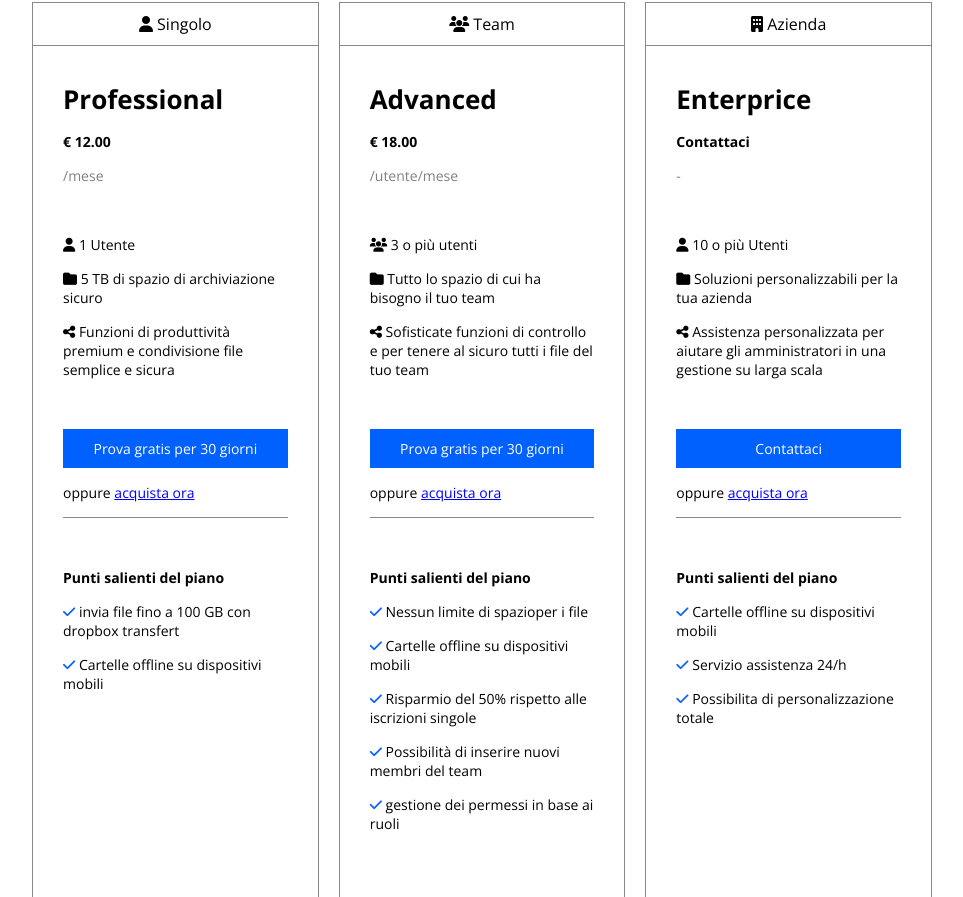
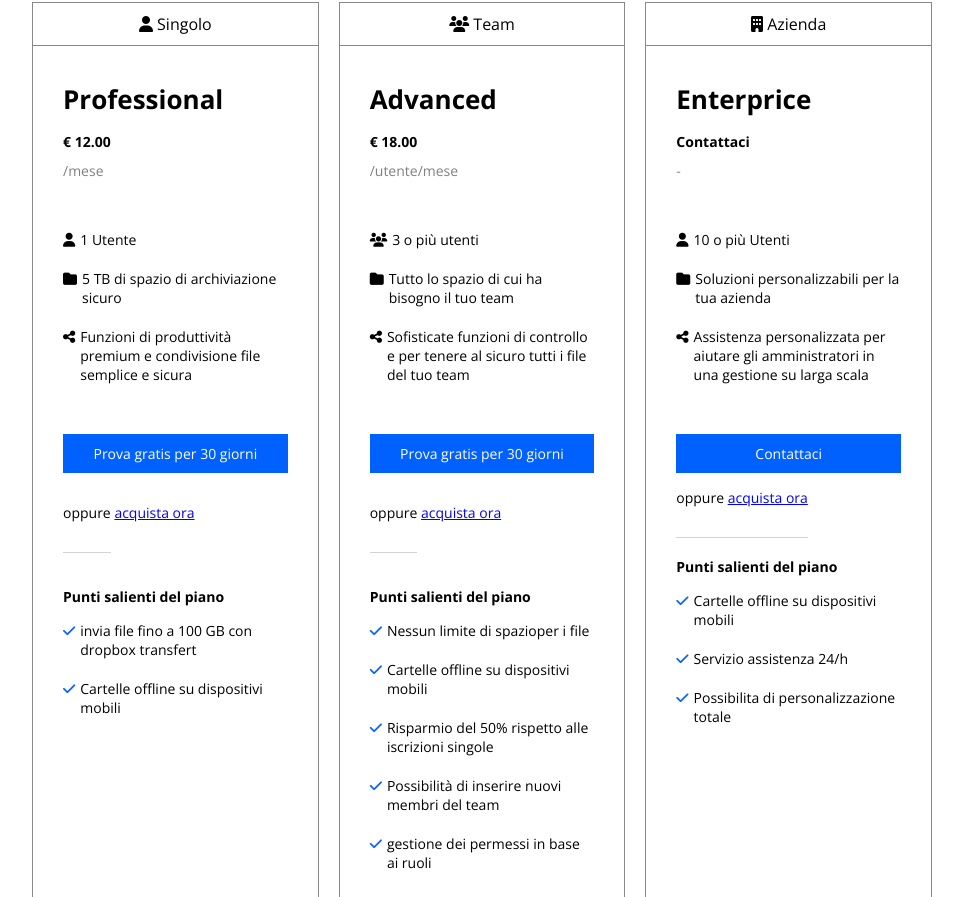
Before and after one commit to Beniamino-Soccio/htmlcss-dropbox, a plain HTML site: page index.html in a window 1280 px wide. Shown: the part 1123-2020 px from the top of the page, without its empty margins (158-1121 px from the left). Drawn offline with nearby package versions, Linux system fonts and the light colour scheme.

Commit message:
fixed members section+end of exercise

```diff
--- a/css/style.css
+++ b/css/style.css
@@ -90,8 +90,11 @@ h3{
 .btn{
     background-color: #0061FF;
     color: #fff;
-    padding: 5px 10px;
+    padding: 10px 20px;
     text-decoration: none;
+}
+.btn-small{
+    padding: 5px 15px;
 }
 .btn-big{
     padding: 10px 30px;
@@ -249,8 +252,9 @@ h3{
     text-align: center;
 }
 
-.link-plan{
-    border-bottom: 1px solid #888;
+.link-plan span{
+    padding-bottom: 30px;
+    border-bottom: 1px solid lightgray;
 }
 .link-plan a:first-child{
     display: block;
@@ -270,14 +274,26 @@ h3{
     margin-bottom: 50px;
 }
 
-.name-plan > *, .info-plan  p, .link-plan > *, .details-plan p{
+.name-plan > *, .link-plan > *, .details-plan > *{
     margin: 15px 0;
 }
+
+
+
 .name-plan :nth-child(2){
     font-weight: bold;
+    margin-bottom: 0;
 }
 .name-plan :last-child{
     color: grey;
+    margin-top: 10px;
+}
+
+.info-list li{
+    display: flex;
+    align-items: baseline;
+    gap: 5px;
+    margin-bottom: 20px;
 }
 
 .top-team-card{
@@ -373,14 +389,15 @@ h3{
     margin-top: 50px;
 }
 
-/* ! members */
+/* ! members
 
 .members{
     display: flex;
 }
 
 .members-sec-left, .members-sec-center, .members-sec-right{
-    /*max-*/width: calc(100% / 3);
+    width: calc(100vw / 3);
+    height: calc(100vw / 3);
     margin-top: 100px;
 }
 
@@ -420,6 +437,58 @@ h3{
 .members-center-content p{
     margin-bottom: 50px;
 }
+*/
+
+/*? members*/
+
+.row-members{
+    display: flex;
+}
+
+.col-left, .col-center, .col-right{
+    width: calc(100vw / 3);
+    height: calc(100vw / 3);
+
+}
+
+.flex{
+    display: flex;
+    flex-wrap: wrap;
+}
+
+.card-members{
+    height: 50%;
+    width: 50%;
+    display: flex;
+    justify-content: center;
+    align-items: center;
+    border: 15px solid transparent;
+}
+
+.col-members img{
+    width: 55%;
+    filter: invert(1);
+}
+
+.card-members:hover{
+    border: 15px solid rgba(255, 255, 255, 0.5);
+}
+
+.col-members.bgc-lightgray img{
+    filter: invert(0);
+    max-width: 45%;
+    margin-bottom: 60px;
+}
+
+.col-center{
+    padding: 50px;
+}
+
+.col-members.bgc-lightgray p{
+    margin-bottom: 50px;
+}
+
+
 
 /* ! free trial */
 
--- a/index.html
+++ b/index.html
@@ -23,7 +23,7 @@
                 <a href="#">Supporto</a>
                 <a href="#">Contatta l'ufficio vendite</a>
                 <a href="#">Accedi</a>
-                <a href="#" class="btn">Inizia</a>
+                <a href="#" class="btn btn-small">Inizia</a>
             </div>
         </nav>
         <!--JUMBOTRON-->
@@ -36,7 +36,7 @@
                         <p> Finalmente tutti i tuoi strumenti, contenuti e collaboratori sono accessibili allo stesso posto. Dropbox Business è più di uno spazio di archiviazionesicuro: è un modo intelligente e integrato per ottimizzare  il flusso d lavoro esistente.</p>
                         <a href="#" class="btn">Inizia la priova gratuita</a>
                         <p class="canc">Annulla in qualsiasi momento</p>
-                        <a href="#" class="fa-solid fa-arrow-down"></a>
+                        <a href="#business-plan" class="fa-solid fa-arrow-down"></a>
                     </div>
                     <div class="intro-right">
                         <img src="img/jumbo.png" alt="jumbo" class="jumbo">
@@ -49,9 +49,9 @@
 
     <body>
 <!-- BUSINESS PLAN SECTION-->
-        <div class="buisiness-plan container-sml">
+        <section class="buisiness-plan container-sml" id="business-plan">
 
-            <div class="title">
+            <div class="title" >
                 <h2>Trova il piano business che fa per te</h2>
                 <span class="radio-btn chosen"> Fatturazione mensile</span>
                 <span class="radio-btn unchosen"> Fatturazione annuale</span>
@@ -73,23 +73,38 @@
 
                                 </div>
                                 <div class="info-plan">
-                                    <ul>
-                                        <li><p><i class="fa-solid fa-user"></i> 1 Utente</p></li>
-                                        <li><p><i class="fa-solid fa-folder"></i> 5 TB di spazio di archiviazione sicuro</p></li>
-                                        <li><p><i class="fa-solid fa-share-nodes"></i> Funzioni di produttività premium e condivisione file semplice e sicura</p></li>
+                                    <ul class="info-list">
+                                        <li>
+                                            <i class="fa-solid fa-user"></i>
+                                            <p>1 Utente</p>
+                                        </li>
+                                        <li>
+                                            <i class="fa-solid fa-folder"></i>
+                                            <p> 5 TB di spazio di archiviazione sicuro</p>
+                                        </li>
+                                        <li>
+                                            <i class="fa-solid fa-share-nodes"></i>
+                                            <p> Funzioni di produttività premium e condivisione file semplice e sicura</p>
+                                        </li>
                                     </ul>
                                 </div>
 
                                 <div class="link-plan">
                                     <a href="#" class="btn btn-big"> Prova gratis per 30 giorni</a>
-                                    <p>oppure <a href="#">acquista ora</a></p>
+                                    <span>oppure</span> <a href="#">acquista ora</a>
                                 </div>
 
                                 <div class="details-plan">
                                     <h4>Punti salienti del piano</h4>
-                                    <ul>
-                                        <li><p><i class="fa-solid fa-check"></i> invia file fino a 100 GB con dropbox transfert</p></li>
-                                        <li><p><i class="fa-solid fa-check"></i> Cartelle offline su dispositivi mobili</p></li>
+                                    <ul class="info-list">
+                                        <li>
+                                            <i class="fa-solid fa-check"></i>
+                                            <p>invia file fino a 100 GB con dropbox transfert</p>
+                                        </li>
+                                        <li>
+                                            <i class="fa-solid fa-check"></i>
+                                            <p>Cartelle offline su dispositivi mobili</p>
+                                        </li>
                                     </ul>
                                 </div>
                             </div>
@@ -110,26 +125,50 @@
 
                                 </div>
                                 <div class="info-plan">
-                                    <ul>
-                                        <li><p><i class="fa-solid fa-users"></i> 3 o più utenti</p></li>
-                                        <li><p><i class="fa-solid fa-folder"></i> Tutto lo spazio di cui ha bisogno il tuo team</p></li>
-                                        <li><p><i class="fa-solid fa-share-nodes"></i> Sofisticate funzioni di controllo e per tenere al sicuro tutti i file del tuo team</p></li>
+                                    <ul class="info-list">
+                                        <li>
+                                            <i class="fa-solid fa-users"></i>
+                                            <p> 3 o più utenti</p>
+                                        </li>
+                                        <li>
+                                            <i class="fa-solid fa-folder"></i>
+                                            <p> Tutto lo spazio di cui ha bisogno il tuo team</p>
+                                        </li>
+                                        <li>
+                                            <i class="fa-solid fa-share-nodes"></i>
+                                            <p>Sofisticate funzioni di controllo e per tenere al sicuro tutti i file del tuo team</p>
+                                        </li>
                                     </ul>
                                 </div>
 
                                 <div class="link-plan">
                                     <a href="#" class="btn btn-big"> Prova gratis per 30 giorni</a>
-                                    <p>oppure <a href="#">acquista ora</a></p>
+                                    <span>oppure</span> <a href="#">acquista ora</a>
                                 </div>
 
                                 <div class="details-plan">
                                     <h4>Punti salienti del piano</h4>
-                                    <ul>
-                                        <li><p><i class="fa-solid fa-check"></i> Nessun limite di spazioper i file</p></li>
-                                        <li><p><i class="fa-solid fa-check"></i> Cartelle offline su dispositivi mobili</p></li>
-                                        <li><p><i class="fa-solid fa-check"></i> Risparmio del 50% rispetto alle iscrizioni singole</p></li>
-                                        <li><p><i class="fa-solid fa-check"></i> Possibilità di inserire nuovi membri del team</p></li>
-                                        <li><p><i class="fa-solid fa-check"></i> gestione dei permessi in base ai ruoli</p></li>
+                                    <ul class="info-list">
+                                        <li>
+                                            <i class="fa-solid fa-check"></i>
+                                            <p>Nessun limite di spazioper i file</p>
+                                        </li>
+                                        <li>
+                                            <i class="fa-solid fa-check"></i>
+                                            <p>Cartelle offline su dispositivi mobili</p>
+                                        </li>
+                                        <li>
+                                            <i class="fa-solid fa-check"></i>
+                                            <p>Risparmio del 50% rispetto alle iscrizioni singole</p>
+                                        </li>
+                                        <li>
+                                            <i class="fa-solid fa-check"></i>
+                                            <p>Possibilità di inserire nuovi membri del team</p>
+                                        </li>
+                                        <li>
+                                            <i class="fa-solid fa-check"></i>
+                                            <p>gestione dei permessi in base ai ruoli</p>
+                                        </li>
                                     </ul>
                                 </div>
                             </div>
@@ -149,24 +188,42 @@
 
                                 </div>
                                 <div class="info-plan">
-                                    <ul>
-                                        <li><p><i class="fa-solid fa-user"></i> 10 o più Utenti</p></li>
-                                        <li><p><i class="fa-solid fa-folder"></i> Soluzioni  personalizzabili per la tua azienda</p></li>
-                                        <li><p><i class="fa-solid fa-share-nodes"></i> Assistenza personalizzata per aiutare gli amministratori in una gestione su larga scala</p></li>
+                                    <ul class="info-list">
+                                        <li>
+                                            <i class="fa-solid fa-user"></i>
+                                            <p>10 o più Utenti</p>
+                                        </li>
+                                        <li>
+                                            <i class="fa-solid fa-folder"></i>
+                                            <p>Soluzioni  personalizzabili per la tua azienda</p>
+                                            </li>
+                                        <li>
+                                            <i class="fa-solid fa-share-nodes"></i>
+                                            <p>Assistenza personalizzata per aiutare gli amministratori in una gestione su larga scala</p>
+                                        </li>
                                     </ul>
                                 </div>
 
                                 <div class="link-plan">
                                     <a href="#" class="btn btn-big">Contattaci</a>
-                                    <p>oppure <a href="#">acquista ora</a></p>
+                                    <span>oppure <a href="#">acquista ora</a></span>
                                 </div>
 
                                 <div class="details-plan">
                                     <h4>Punti salienti del piano</h4>
-                                    <ul>
-                                        <li><p><i class="fa-solid fa-check"></i> Cartelle offline su dispositivi mobili</p></li>
-                                        <li><p><i class="fa-solid fa-check"></i> Servizio assistenza 24/h</p></li>
-                                        <li><p><i class="fa-solid fa-check"></i> Possibilita di personalizzazione totale</p></li>
+                                    <ul class="info-list">
+                                        <li>
+                                            <i class="fa-solid fa-check"></i>
+                                            <p>Cartelle offline su dispositivi mobili</p>
+                                        </li>
+                                        <li>
+                                            <i class="fa-solid fa-check"></i>
+                                            <p>Servizio assistenza 24/h</p>
+                                        </li>
+                                        <li>
+                                            <i class="fa-solid fa-check"></i>
+                                            <p>Possibilita di personalizzazione totale</p>
+                                        </li>
                                     </ul>
                                 </div>
                             </div>
@@ -193,9 +250,9 @@
             </div>
 
 
-        </div>
+        </section>
 <!-- FIND PARTNER SECTION-->
-        <div class="find-partner container-sml">
+        <section class="find-partner container-sml">
             <div class="find-partner-section">
                 <div class="left-sec-partner">
                     <img src="img/partner.png" alt="partner">
@@ -208,9 +265,9 @@
                 </div>
 
             </div>
-        </div>
+        </section>
 <!-- DROPBOX BUSINESS OPERATION SECTION -->
-        <div class="operations container-sml">
+        <section class="operations container-sml">
 
 
             <div class="operation-content">
@@ -284,9 +341,9 @@
 
             </div>
 
-        </div>
+        </section>
 
-<!-- MEMBERS SECTION -->
+<!-- MEMBERS SECTION ( come l'avevo svolta prima della "correzione" )
         <div class="members">
             <div class="members-sec-left">
                 <div class="row">
@@ -348,9 +405,50 @@
                     </div>
                 </div>
             </div>
-        </div>
+        </div>-->
+
+<!-- MEMBERS SECTION -->
+        <section id="members">
+            <div class="row-members">
+                <div class="col-members col-left flex">
+                    <div class="card-members bgc-lightgreen">
+                        <img src="img/designit.svg" alt="designit" >
+                    </div>
+                    <div class="card-members bgc-bordeaux">
+                        <img src="img/arizona_state_university.svg" alt="asu">
+                    </div>
+                    <div class="card-members bgc-blue">
+                        <img src="img/university_of_florida.svg" alt="uf">
+                    </div>
+                    <div class="card-members bgc-lightred">
+                        <img src="img/topps.svg" alt="topps">
+                    </div>
+                </div>
+
+                <div class="col-members col-center bgc-lightgray">
+                    <img src="img/designit.svg" alt="designit">
+                        <p>"I membri del nostro team lavorano costantemente in Paesi, fusi orari e uffici diversi. Ora molte soluzioni sono compatibili con queste esigenze, ma nessuna è facile quanto Dropbox e Dropbox Paper. Ora molte soluzioni sono compatibili con queste esigenze, ma nessuna è facile quato Dropbox Paper</p>
+                        <p> Morten Thomsen, Global IT Lead</p>
+                </div>
+
+                <div class="col-members col-right flex">
+                    <div class="card-members bgc-red">
+                        <img src="img/world_bicycle_relief.svg" alt="bicycle-reliefe">
+                    </div>
+                    <div class="card-members bgc-lightblue">
+                        <img src="img/hearst_corp.svg" alt="hearst-corp">
+                    </div>
+                    <div class="card-members bgc-darkblue">
+                        <img src="img/lonely_planet.svg" alt="lonely-planet">
+                    </div>
+                    <div class="card-members bgc-yellow">
+                        <img src="img/clear_channel.svg" alt="clear.channel">
+                    </div>
+                </div>
+            </div>
+        </section>
 <!-- DROPBOX BUSINESS FREE TRIAL -->
-        <div class="bgc-lightblue free-trial-section">
+        <section class="bgc-lightblue free-trial-section">
             <div class="free-trial container-sml">
                 <div class="free-trial-content ">
                     <p>Porta Dropbox Business nella tua azienda.</p>
@@ -358,9 +456,9 @@
                 </div>
             </div>
 
-        </div>
+        </section>
 <!-- FAQ -->
-        <div class="faq container-sml">
+        <section class="faq container-sml">
             <div class="faq-content">
                 <h2>Domande frequenti</h2>
                 <div class="question">
@@ -376,7 +474,7 @@
                     <i class="fa-solid fa-angle-down"></i>
                 </div>
             </div>
-        </div>
+        </section>
 
     </body>
 <!--FOOTER-->
```
